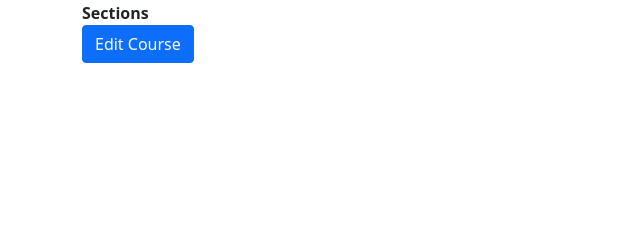
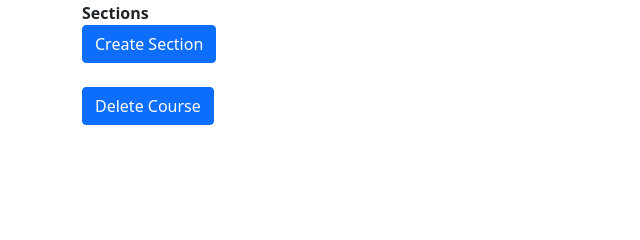
Before and after one commit to BendikMann/TA_Scheduler_App, a Django app: template templates/course/view_course.html in a window 1280 px wide. Shown: the part 197-437 px from the top of the page, without its empty margins (0-640 px from the left). Run offline with Django 3.2, Linux system fonts and the light colour scheme; the template is opened without the code that fills it, so the values that code supplies are empty.

Commit message:
Fixed the obvious UI issues

```diff
--- a/TA_Scheduler/views/account_views.py
+++ b/TA_Scheduler/views/account_views.py
@@ -50,7 +50,7 @@ class UpdateAddress(LoginRequiredMixin, UserPassesTestMixin, UpdateView):
         return True
 
     def get_success_url(self):
-        return reverse_lazy('account-view', args=[self.get_object().id])
+        return reverse_lazy('account-view', args=[self.get_object().user.id])
 
 
 class ViewAddress(UserPassesTestMixin, LoginRequiredMixin, DetailView):
--- a/templates/account/view_account.html
+++ b/templates/account/view_account.html
@@ -45,10 +45,10 @@
         {% endif %}
         <br>
         {% if object.address %}
+        {% url 'address-update' pk=object.address.id as address_update %}
+        <a href='{{ address_update }}' class="btn btn-primary">Edit Address</a>
+        {% else %}
         {% url 'address-create' as address_create %}
-        <a href='{{ address_create }}' class="btn btn-primary">Edit Address</a>
-        {% else %}
-        {% url 'address-update' pk=object.address.id as address_create %}
         <a href='{{ address_create }}' class="btn btn-primary">Add Address</a>
         {% endif %}
 
--- a/templates/course/view_course.html
+++ b/templates/course/view_course.html
@@ -17,11 +17,16 @@
     <b>Course Number: </b> {{object.course_number}} <br>
     <b>Description: </b> {{object.description}} <br>
     <b> Sections</b> <br>
+
     {% for section in object.section_set.all %}
         {% url 'section-view' pk=section.id as section_view %}
-        {{section.section}} {{section.type}} {{section.class_id}} {{section.assigned_user}}<a href='{{section_view}}' class="btn btn-primary">Edit Section</a> <br/>
+        {{section.section}} {{section.type}} {{section.class_id}} {{section.assigned_user}}  <a href='{{section_view}}' class="btn btn-primary">View Section</a> <br/>
     {% endfor %}
-    {% url 'course-update' pk=object.id as course_update %}
-    <a href='{{ course_update }}' class="btn btn-primary">Edit Course</a>
+
+    {% url 'section-create' pk=course.id as section_create %}
+    <a href='{{ section_create }}' class="btn btn-primary">Create Section</a><br> <br>
+
+    {% url 'course-delete' pk=object.id as course_delete %}
+    <a href='{{ course_delete }}' class="btn btn-primary">Delete Course</a>
 {% endblock %}
 </html>
```
